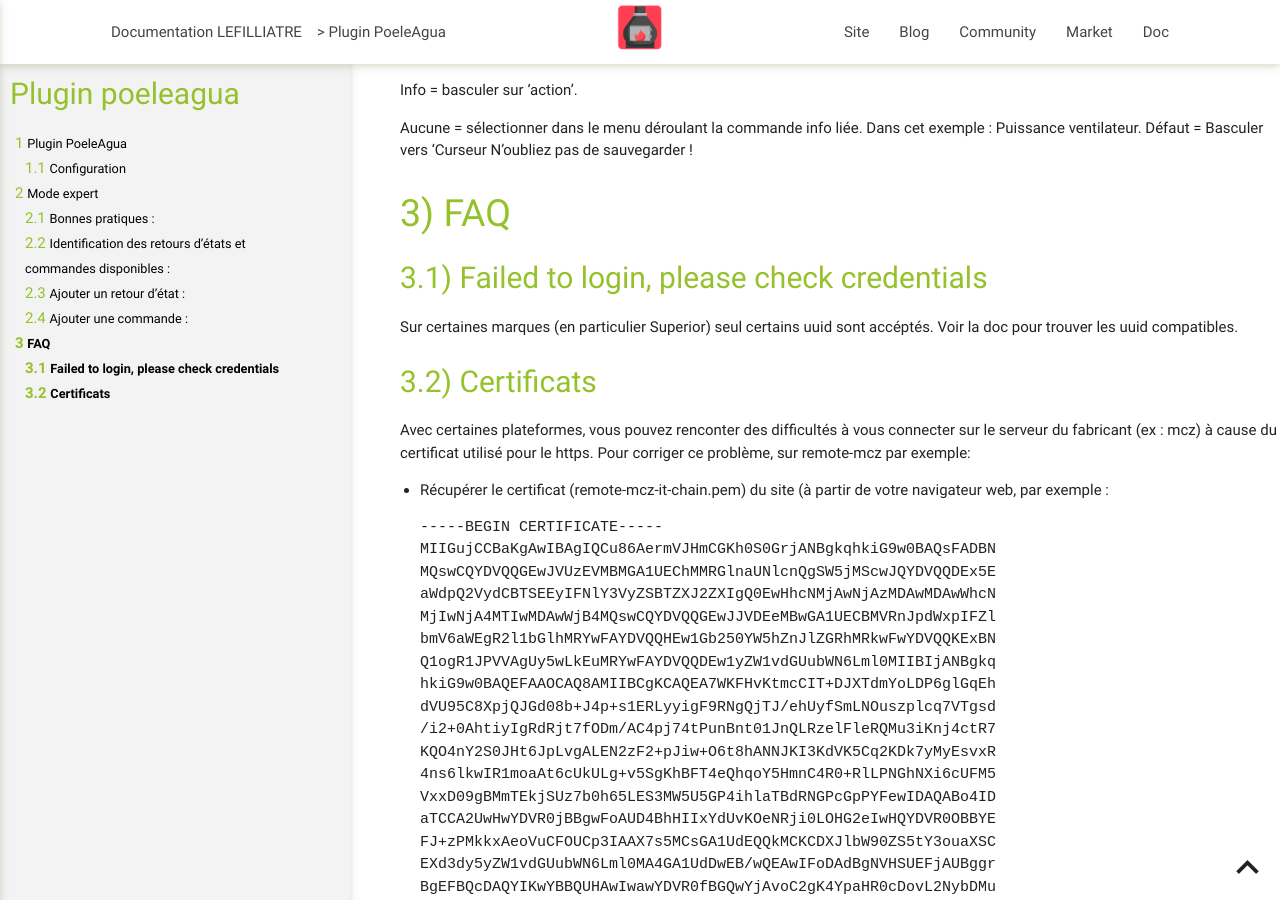
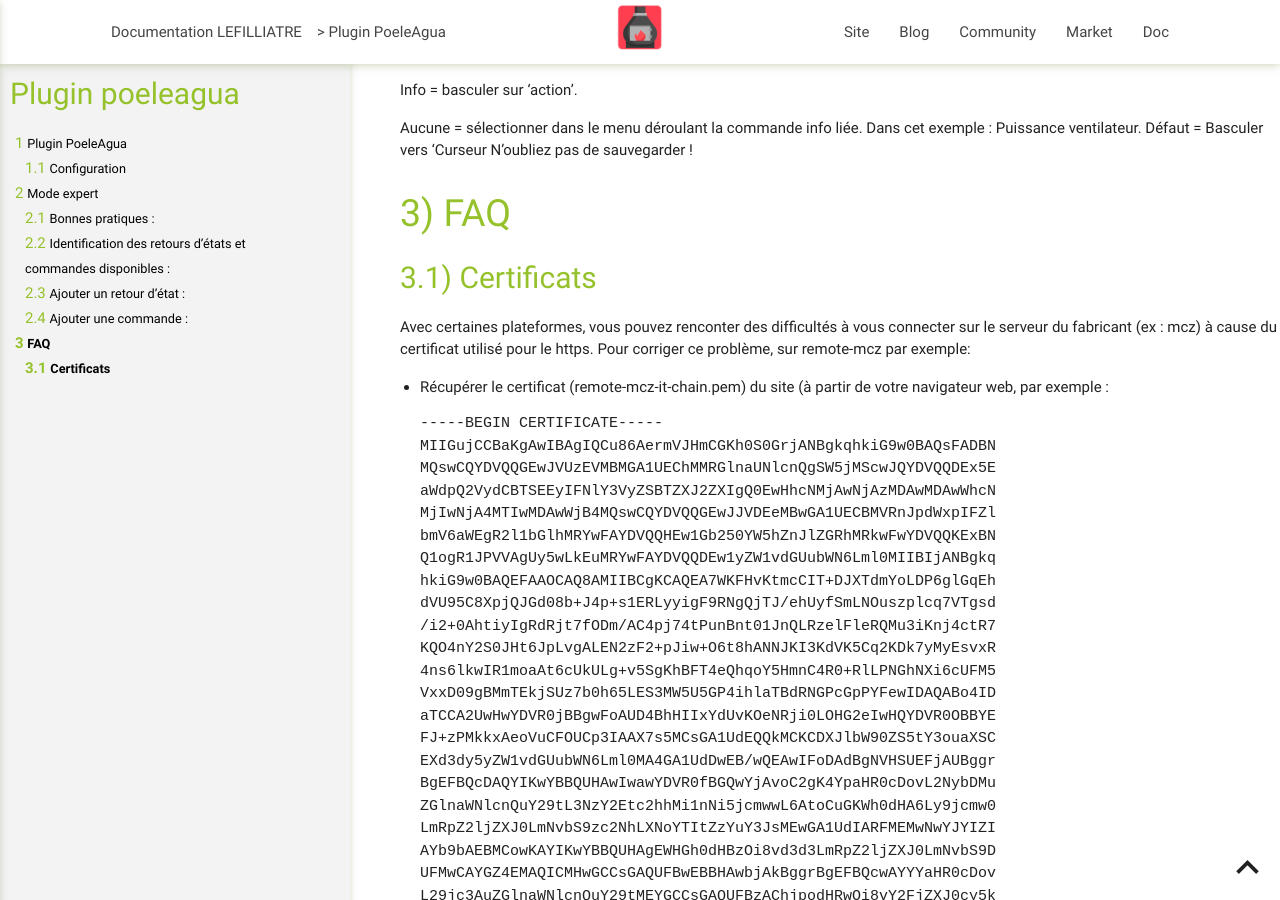
Before and after one commit to lefilliatre/lefilliatre-documentation, a Jekyll site: the page built from PoeleAgua/fr_FR/index.md, in a window 1280 px wide and 900 px high, scrolled down 5101 px. Built offline with Jekyll 4.4.1, drawn with Linux system fonts in a browser that asks for light colours.

Commit message:
Update index.md

```diff
--- a/PoeleAgua/fr_FR/index.md
+++ b/PoeleAgua/fr_FR/index.md
@@ -152,9 +152,6 @@ N’oubliez pas de sauvegarder !
 
 # FAQ
 
-## Failed to login, please check credentials
-Sur certaines marques (en particulier Superior) seul certains uuid sont accéptés. Voir la doc pour trouver les uuid compatibles.
-
 ## Certificats
 Avec certaines plateformes, vous pouvez renconter des difficultés à vous connecter sur le serveur du fabricant (ex : mcz) à cause du certificat utilisé pour le https. Pour corriger ce problème, sur remote-mcz par exemple:
 * Récupérer le certificat (remote-mcz-it-chain.pem) du site (à partir de votre navigateur web, par exemple :
```
